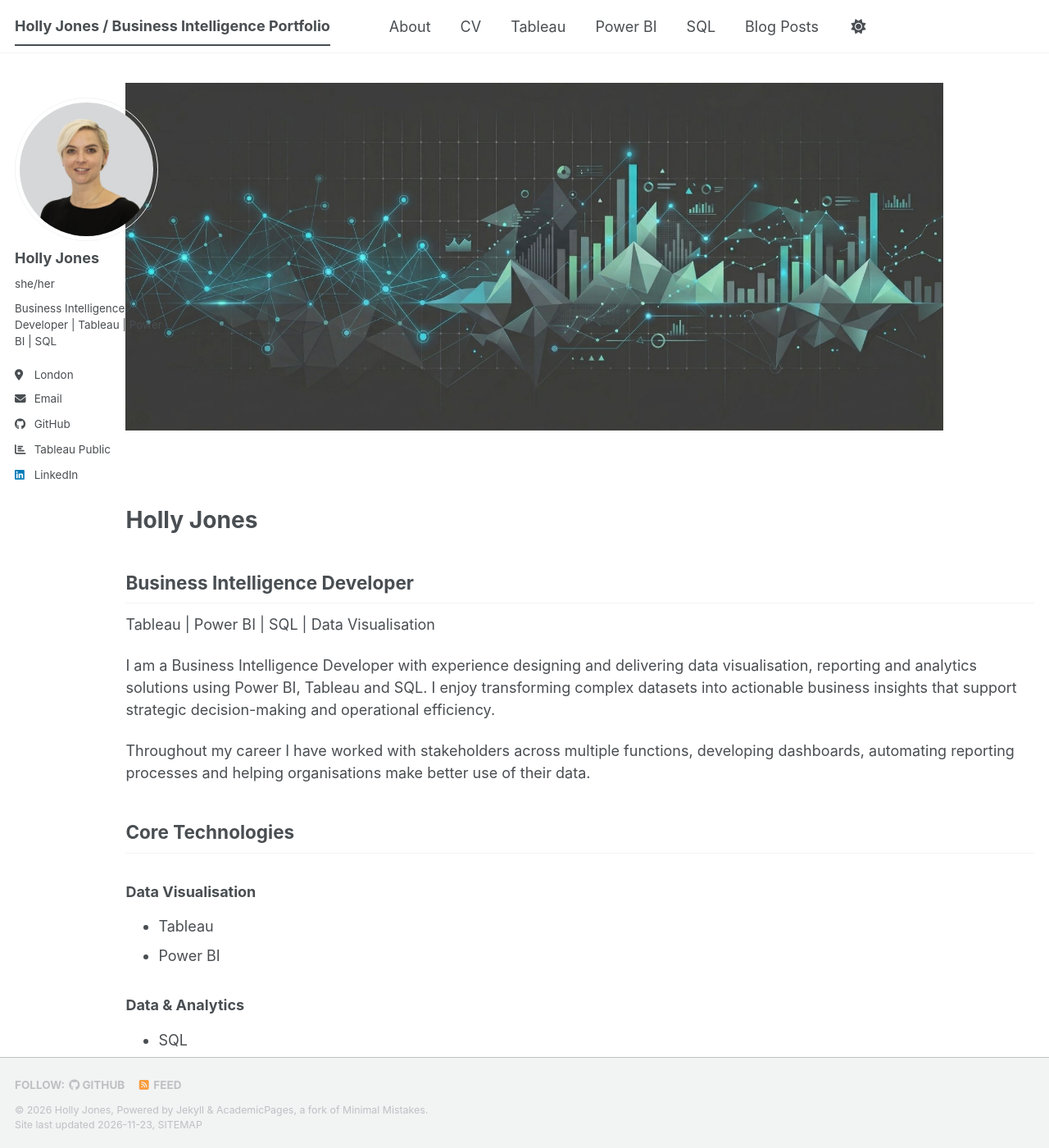
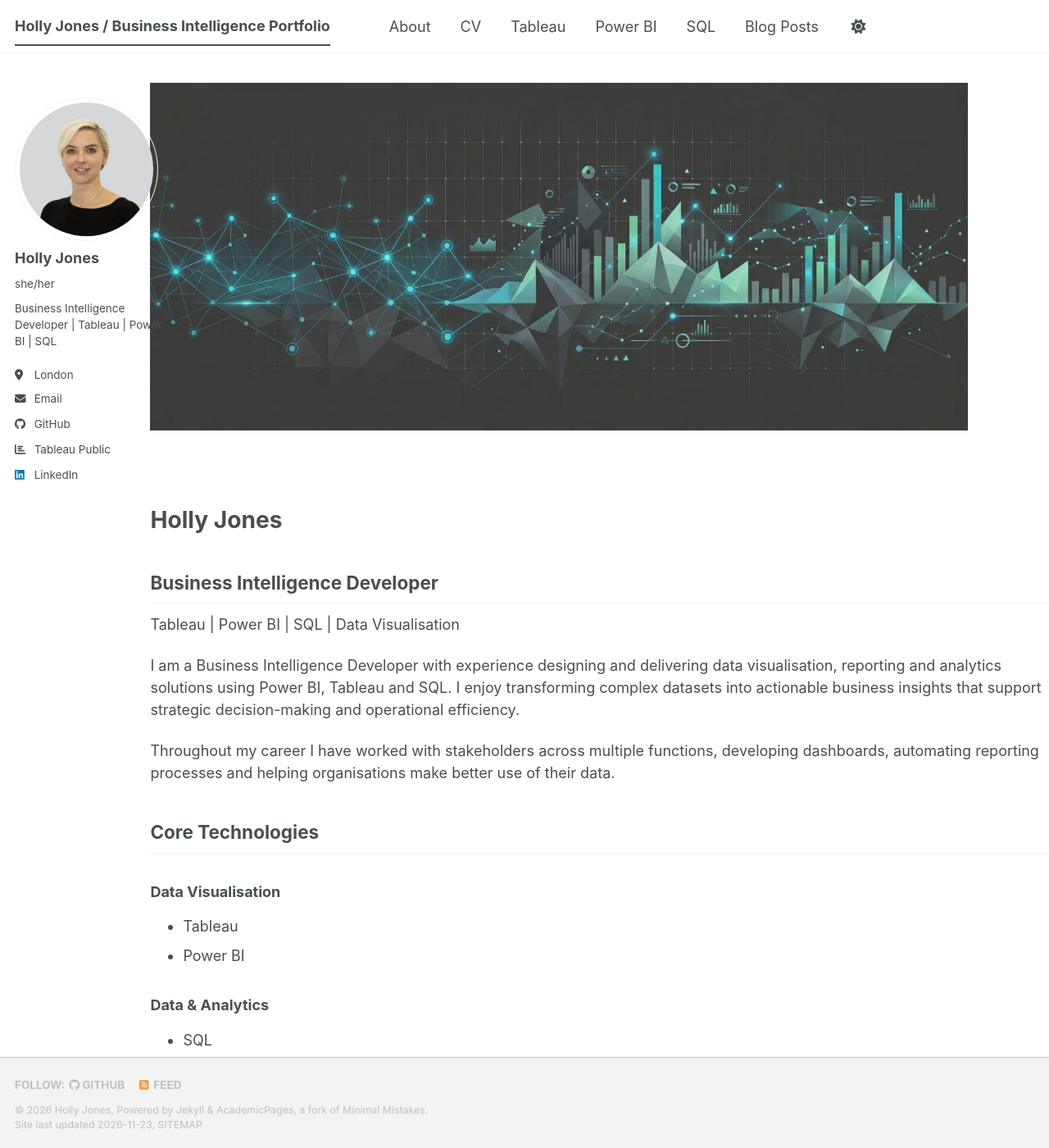
Before and after one commit to hjones87/hjones87.github.io, a Jekyll site: the page built from _pages/about.md, in a window 1280 px wide and 1400 px high. Shown: the whole window at 82% size. Built offline with Jekyll 4.4.1, drawn with Linux system fonts in a browser that asks for light colours; a script bundle is joined from its source files by our own code; a style sheet for code colours, icons or effects is not loaded.

Commit message:
Refactor margin styles in page layout
Removed redundant margin-left from .page__content and added margin-left to .page__inner-wrap.

```diff
--- a/_sass/layout/_page.scss
+++ b/_sass/layout/_page.scss
@@ -26,6 +26,8 @@
   .page__inner-wrap {
     @include full();
 
+     margin-left: 30px;
+
     .page__content,
     .page__meta,
     .page__share {
@@ -49,8 +51,6 @@
 }
 
 .page__content {
-
-   margin-left:30px;
 
   h2 {
     padding-bottom: 0.5em;
```
